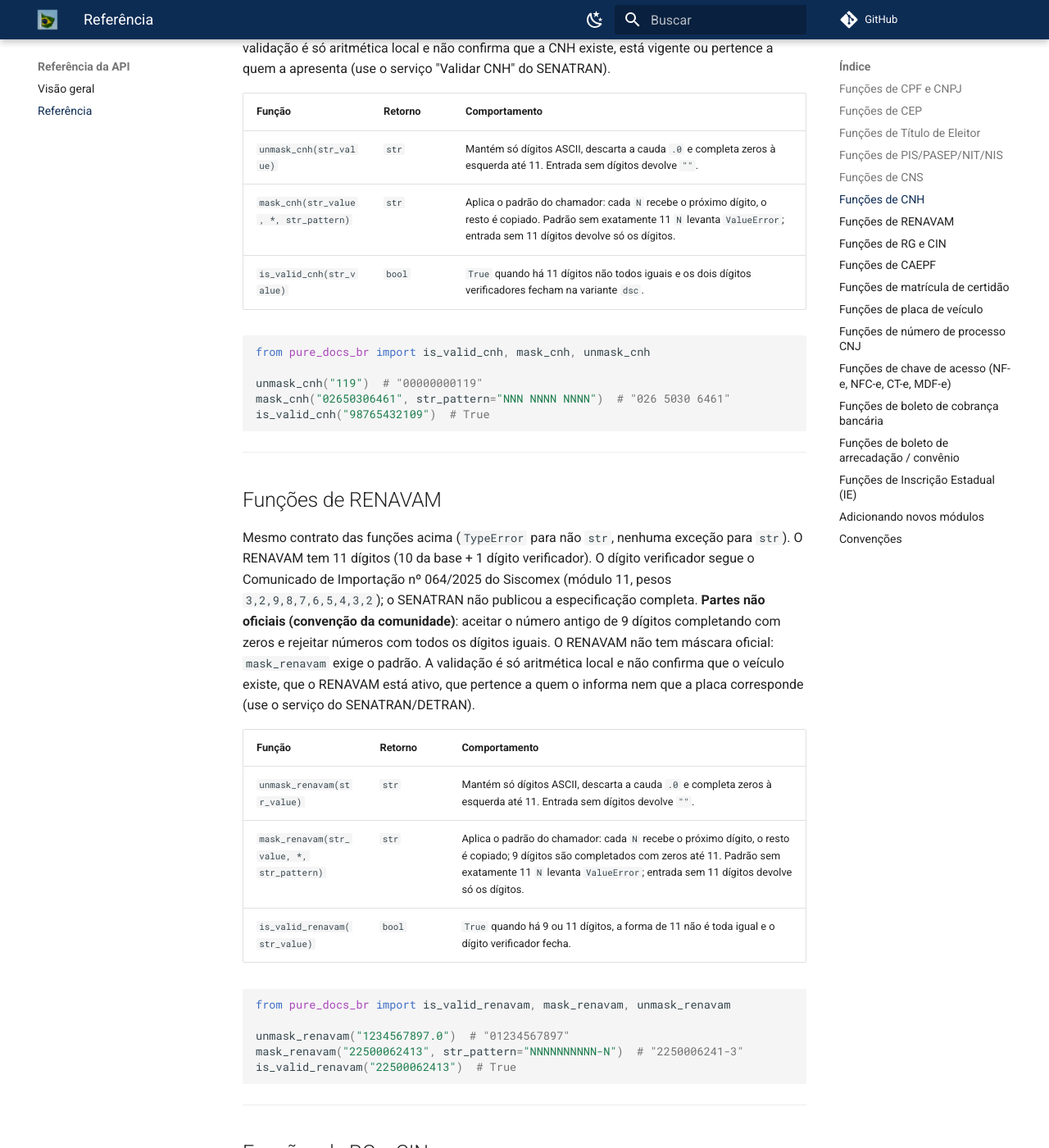
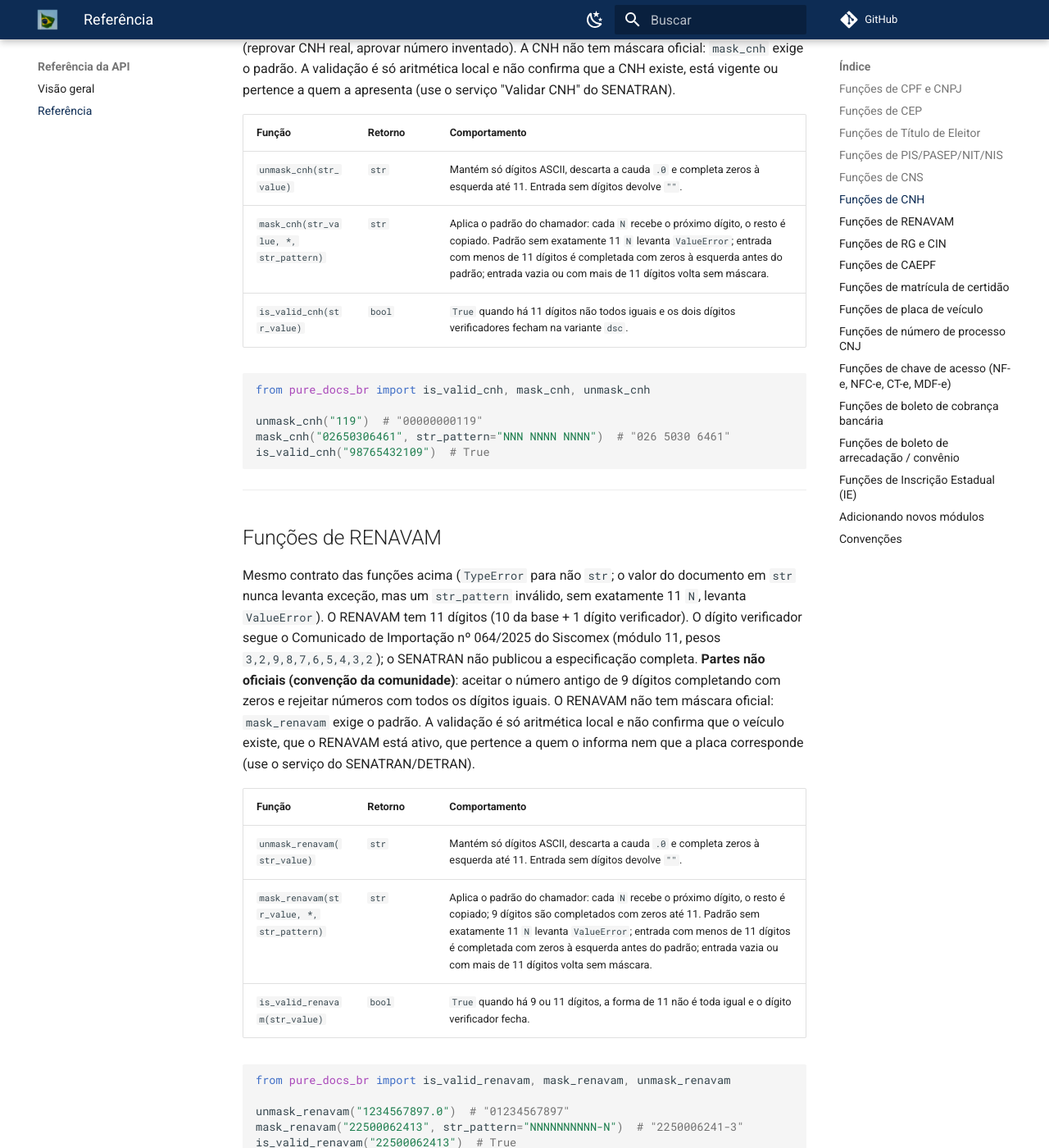
Before and after one commit to guilhermegor/pure-docs-br, an MkDocs documentation site: the page built from docs/api/reference.md, in a window 1280 px wide and 1400 px high, scrolled down 3969 px. Shown: the whole window at 82% size. Built offline with MkDocs 1.6.1 and Material for MkDocs 9.7.7, drawn with Linux system fonts in a browser that asks for light colours; comment, search, counter and statistics services are not loaded; the version menu is left out; some of the changed text lies outside the part shown.

Commit message:
docs: qualify the no-raise claim and mask padding for CNH and RENAVAM
An invalid str_pattern raises ValueError; document values never
raise. Describe mask input after normalisation: fewer than 11
digits are zero-padded, empty or longer input comes back bare.

````diff
--- a/docs/api/reference.md
+++ b/docs/api/reference.md
@@ -122,7 +122,7 @@ is_valid_cns("300000000000000")  # False, começa com 3
 
 ## Funções de CNH
 
-Mesmo contrato das funções acima (`TypeError` para não `str`, nenhuma exceção para `str`). O número
+Mesmo contrato das funções acima (`TypeError` para não `str`; o valor do documento em `str` nunca levanta exceção, mas um `str_pattern` inválido, sem exatamente 11 `N`, levanta `ValueError`). O número
 de registro da CNH tem 11 dígitos (9 + 2 dígitos verificadores); só esse formato é oficial
 (Resolução CONTRAN 886/2021, art. 4º, I). **A fórmula dos dígitos verificadores não é oficial**: é a
 variante `dsc` reconstruída pela comunidade e pode errar nos dois sentidos (reprovar CNH real,
@@ -132,7 +132,7 @@ pertence a quem a apresenta (use o serviço "Validar CNH" do SENATRAN).
 | Função | Retorno | Comportamento |
 |--------|---------|---------------|
 | `unmask_cnh(str_value)` | `str` | Mantém só dígitos ASCII, descarta a cauda `.0` e completa zeros à esquerda até 11. Entrada sem dígitos devolve `""`. |
-| `mask_cnh(str_value, *, str_pattern)` | `str` | Aplica o padrão do chamador: cada `N` recebe o próximo dígito, o resto é copiado. Padrão sem exatamente 11 `N` levanta `ValueError`; entrada sem 11 dígitos devolve só os dígitos. |
+| `mask_cnh(str_value, *, str_pattern)` | `str` | Aplica o padrão do chamador: cada `N` recebe o próximo dígito, o resto é copiado. Padrão sem exatamente 11 `N` levanta `ValueError`; entrada com menos de 11 dígitos é completada com zeros à esquerda antes do padrão; entrada vazia ou com mais de 11 dígitos volta sem máscara. |
 | `is_valid_cnh(str_value)` | `bool` | `True` quando há 11 dígitos não todos iguais e os dois dígitos verificadores fecham na variante `dsc`. |
 
 ```python
@@ -147,7 +147,7 @@ is_valid_cnh("98765432109")  # True
 
 ## Funções de RENAVAM
 
-Mesmo contrato das funções acima (`TypeError` para não `str`, nenhuma exceção para `str`). O RENAVAM
+Mesmo contrato das funções acima (`TypeError` para não `str`; o valor do documento em `str` nunca levanta exceção, mas um `str_pattern` inválido, sem exatamente 11 `N`, levanta `ValueError`). O RENAVAM
 tem 11 dígitos (10 da base + 1 dígito verificador). O dígito verificador segue o Comunicado de
 Importação nº 064/2025 do Siscomex (módulo 11, pesos `3,2,9,8,7,6,5,4,3,2`); o SENATRAN não publicou
 a especificação completa. **Partes não oficiais (convenção da comunidade)**: aceitar o número antigo
@@ -159,7 +159,7 @@ quem o informa nem que a placa corresponde (use o serviço do SENATRAN/DETRAN).
 | Função | Retorno | Comportamento |
 |--------|---------|---------------|
 | `unmask_renavam(str_value)` | `str` | Mantém só dígitos ASCII, descarta a cauda `.0` e completa zeros à esquerda até 11. Entrada sem dígitos devolve `""`. |
-| `mask_renavam(str_value, *, str_pattern)` | `str` | Aplica o padrão do chamador: cada `N` recebe o próximo dígito, o resto é copiado; 9 dígitos são completados com zeros até 11. Padrão sem exatamente 11 `N` levanta `ValueError`; entrada sem 11 dígitos devolve só os dígitos. |
+| `mask_renavam(str_value, *, str_pattern)` | `str` | Aplica o padrão do chamador: cada `N` recebe o próximo dígito, o resto é copiado; 9 dígitos são completados com zeros até 11. Padrão sem exatamente 11 `N` levanta `ValueError`; entrada com menos de 11 dígitos é completada com zeros à esquerda antes do padrão; entrada vazia ou com mais de 11 dígitos volta sem máscara. |
 | `is_valid_renavam(str_value)` | `bool` | `True` quando há 9 ou 11 dígitos, a forma de 11 não é toda igual e o dígito verificador fecha. |
 
 ```python
@@ -290,7 +290,7 @@ is_valid_placa("ABC12D4")  # False, o 5º caractere deve ser letra no Mercosul
 
 ## Funções de número de processo CNJ
 
-Mesmo contrato das funções acima (`TypeError` para não `str`, nenhuma exceção para `str`). O número
+Mesmo contrato das funções acima (`TypeError` para não `str`; o valor do documento em `str` nunca levanta exceção, mas um `str_pattern` inválido, sem exatamente 11 `N`, levanta `ValueError`). O número
 único tem 20 dígitos, `NNNNNNN-DD.AAAA.J.TR.OOOO` (Resolução CNJ 65/2008), com dígitos verificadores
 ISO 7064 módulo 97-10: `int(N AAAA J TR OOOO DD) % 97 == 1`, com `DD` entre 02 e 98. Fora do escopo:
 conferir `J` e `TR` contra as tabelas dos anexos e a numeração anterior a 2008. `is_valid_processo_cnj`
````
Also changed, not shown: .specs/backlog/mask-strategy_20261118_160000.md (+1 -1 lines), README.md (+1 -1 lines), 2 other files.
